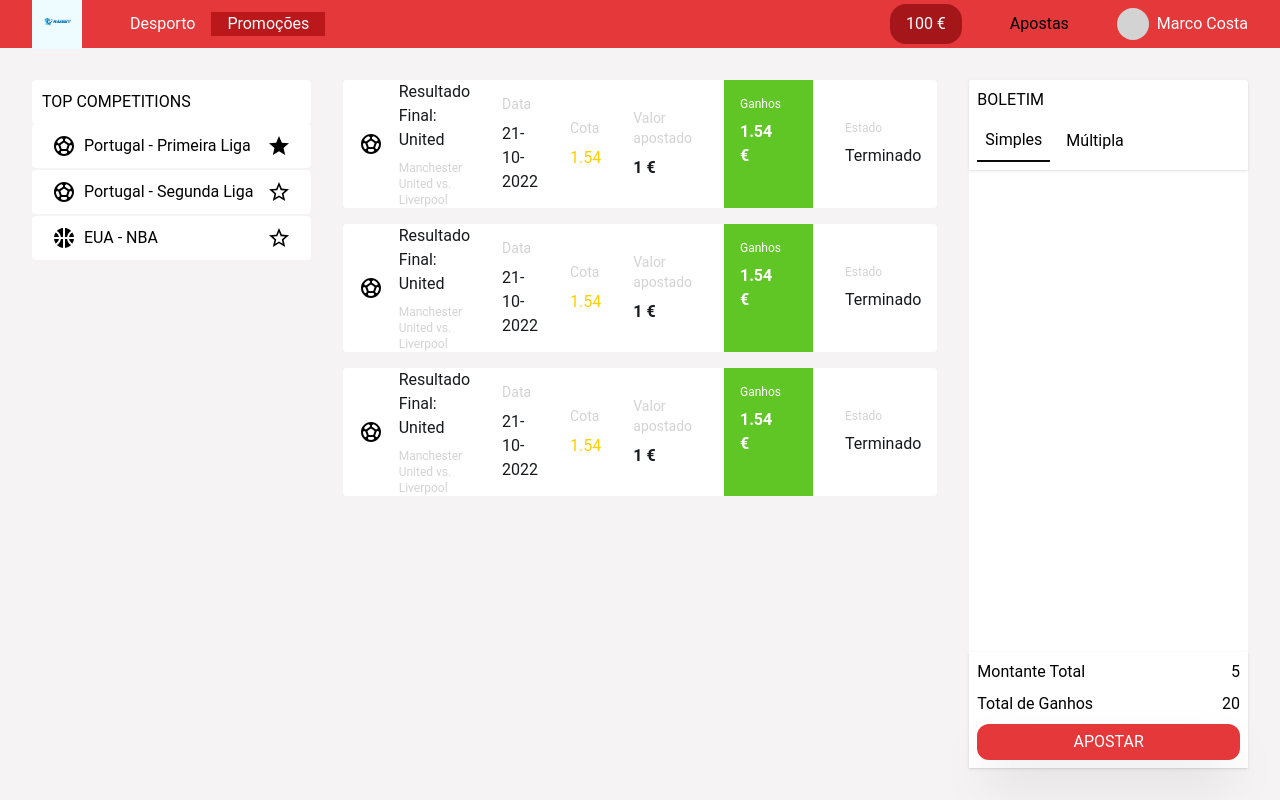
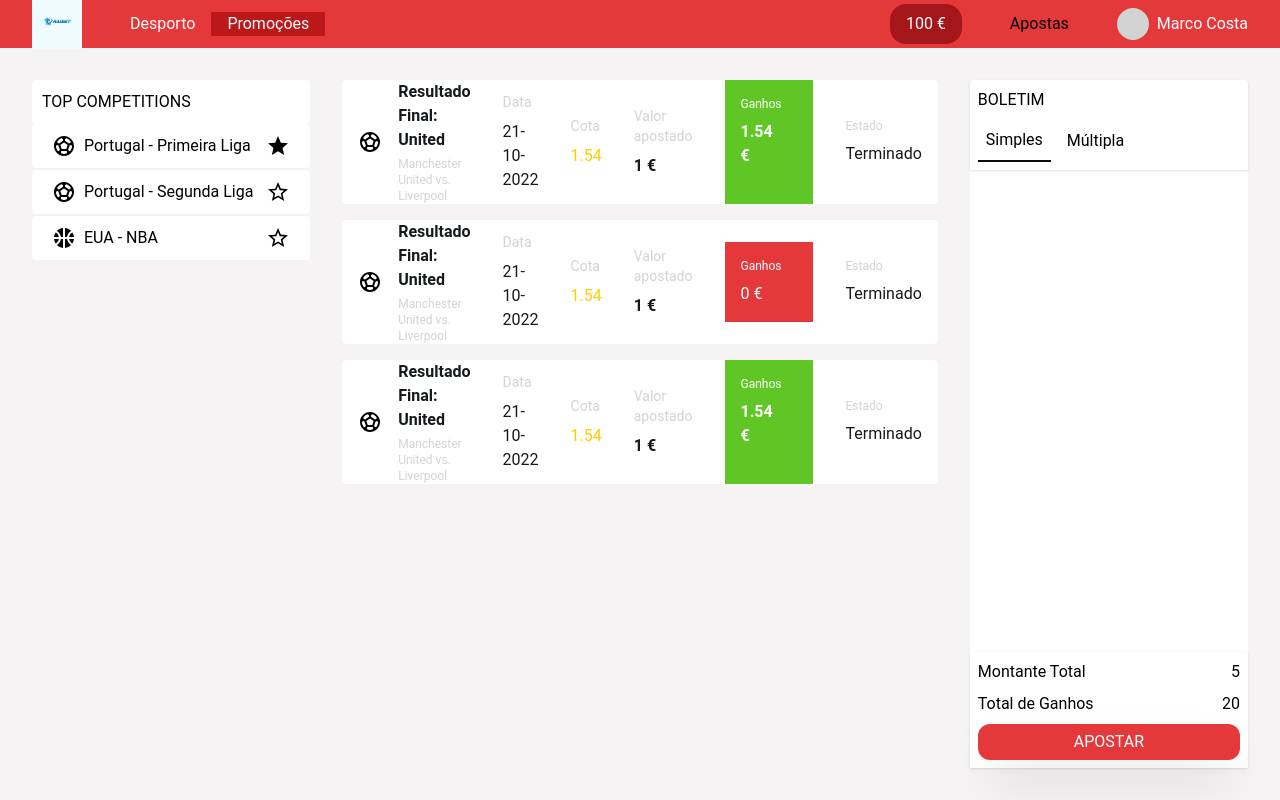
Before and after one commit to gonaloppcc/projetoRAS, a Next.js app in the folder frontend/: page /better/bets in a window 1280 px wide. Built offline with nearby package versions, Linux system fonts and the light colour scheme.

Commit message:
Add Lost BetRecord style.

```diff
--- a/frontend/src/components/BetRecord/index.tsx
+++ b/frontend/src/components/BetRecord/index.tsx
@@ -25,8 +25,8 @@ export const BetRecord = ({
         <div className="flex flex-row justify-between items-center px-4 gap-8 bg-WHITE rounded">
             <div className="flex flex-row justify-center items-center gap-4">
                 <SportsSoccer />
-                <div className="flex flex-col items-start p-0 gap-2">
-                    <span className="text-EERIE_BLACK text-base">
+                <div className="flex flex-col items-start p-0 gap-1">
+                    <span className="text-EERIE_BLACK text-base font-semibold">
                         {betName}
                     </span>
                     <span className="text-LIGHT_GRAY text-xs">{eventName}</span>
@@ -60,11 +60,9 @@ export const BetRecord = ({
                 </div>
             )}
             {betWinnings === 0 && (
-                <div className="flex flex-col items-start p-0 gap-2 bg-IMPERIAL_RED">
-                    <span className="text-LIGHT_GRAY text-xs">{'Ganhos'}</span>
-                    <span className="text-EERIE_BLACK text-base">
-                        {betWinnings} €
-                    </span>
+                <div className="flex flex-col items-start pl-4 pr-8 py-4 gap-2 bg-IMPERIAL_RED text-WHITE">
+                    <span className="text-xs">{'Ganhos'}</span>
+                    <span className="text-base">{betWinnings} €</span>
                 </div>
             )}
 
--- a/frontend/src/pages/better/bets/index.tsx
+++ b/frontend/src/pages/better/bets/index.tsx
@@ -2,7 +2,7 @@ import React from 'react';
 import {BetRecord, BetRecordProps} from '@components/BetRecord';
 import {PageLayout} from '@components/PageLayout';
 
-const MOCK_BET_RECORD: BetRecordProps = {
+const MOCK_WIN_BET_RECORD: BetRecordProps = {
     eventName: 'Manchester United vs. Liverpool',
     eventDate: '21-10-2022',
     eventType: 'football',
@@ -12,13 +12,23 @@ const MOCK_BET_RECORD: BetRecordProps = {
     betWinnings: 1.54,
 };
 
+const MOCK_LOST_BET_RECORD: BetRecordProps = {
+    eventName: 'Manchester United vs. Liverpool',
+    eventDate: '21-10-2022',
+    eventType: 'football',
+    betAmount: 1.0,
+    betName: 'Resultado Final: United',
+    betOdd: 1.54,
+    betWinnings: 0,
+};
+
 const Bets = () => {
     return (
         <PageLayout>
             <div className="flex flex-col justify-start gap-4">
-                <BetRecord {...MOCK_BET_RECORD}></BetRecord>
-                <BetRecord {...MOCK_BET_RECORD}></BetRecord>
-                <BetRecord {...MOCK_BET_RECORD}></BetRecord>
+                <BetRecord {...MOCK_WIN_BET_RECORD}></BetRecord>
+                <BetRecord {...MOCK_LOST_BET_RECORD}></BetRecord>
+                <BetRecord {...MOCK_WIN_BET_RECORD}></BetRecord>
             </div>
         </PageLayout>
     );
```
